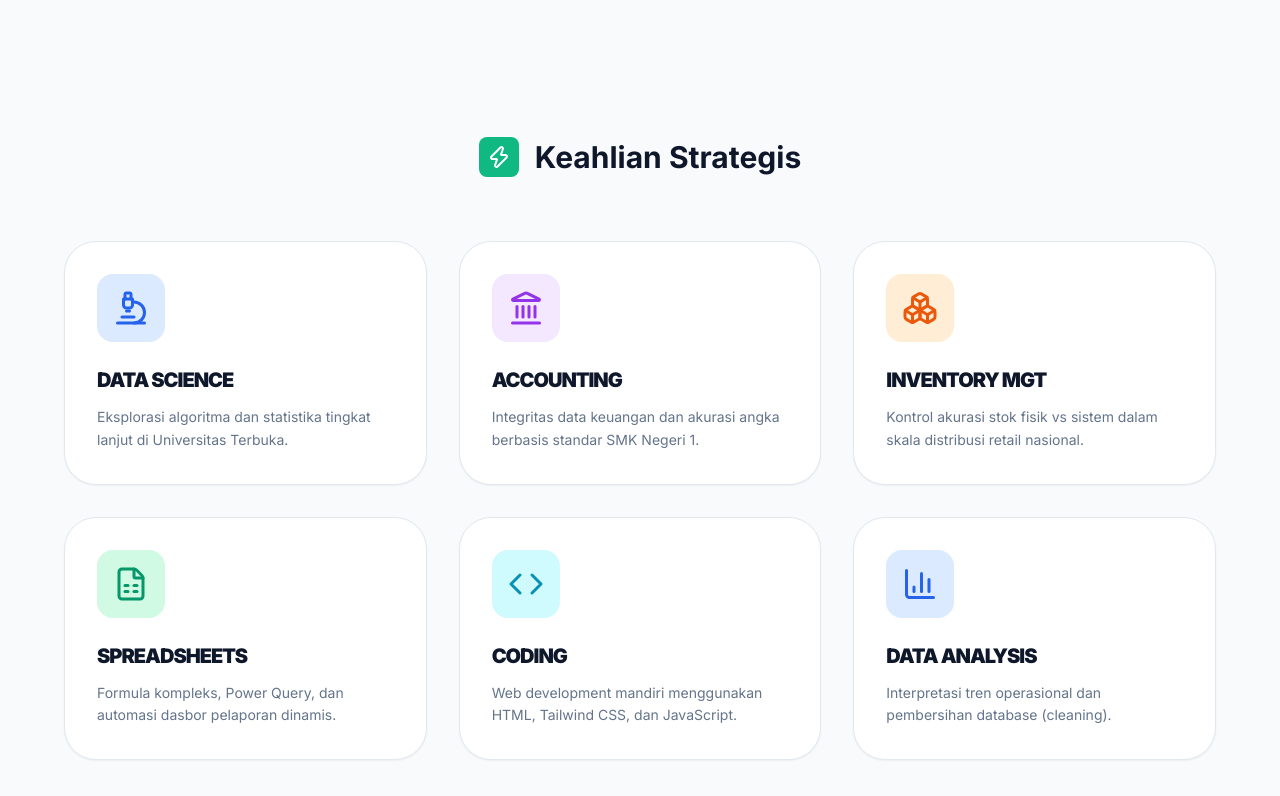
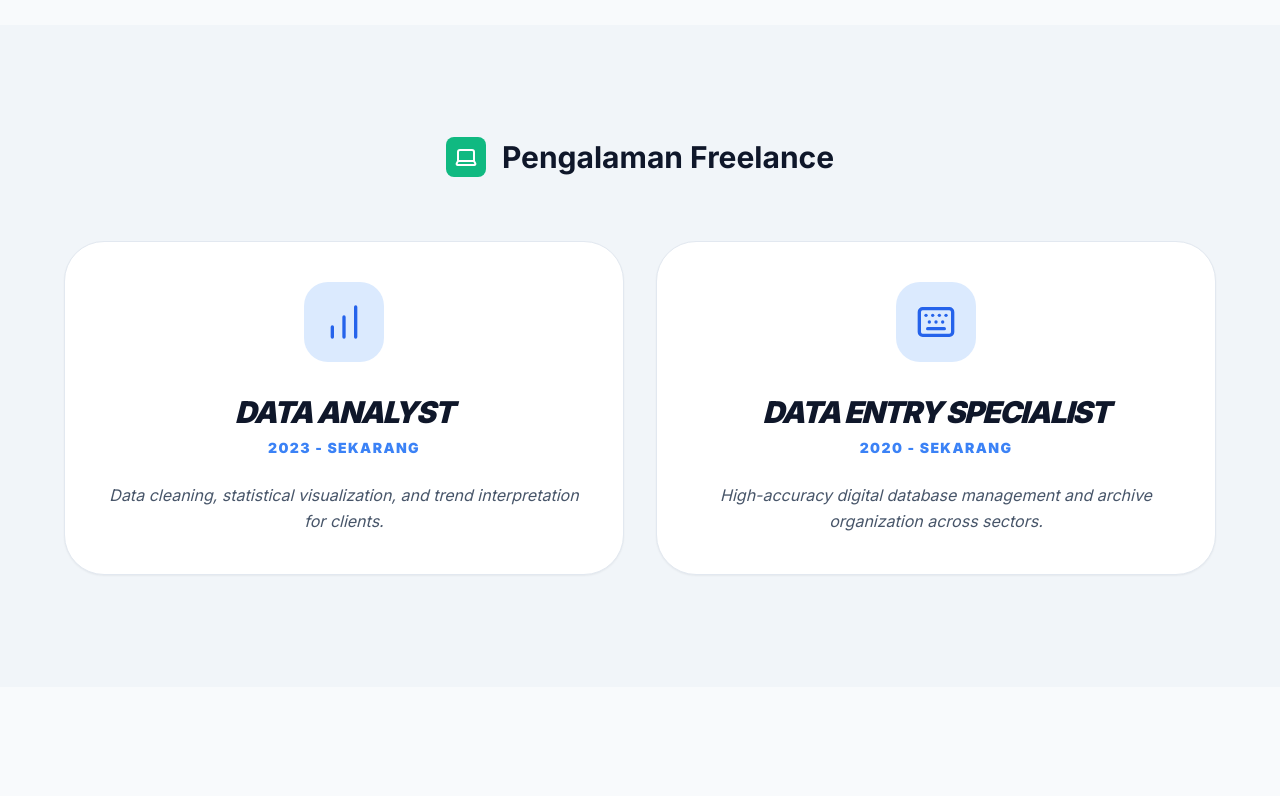
Before and after one commit to cjansouw/my-cv, a plain HTML site: page index.html in a window 1280 px wide. Shown: the part 2340-3136 px from the top of the page. Drawn offline with nearby package versions, Linux system fonts and the light colour scheme.

Commit message:
index.html

```diff
--- a/index.html
+++ b/index.html
@@ -248,7 +248,31 @@
             </div>
         </section>
 
-        <!-- Keahlian Strategis (Diperbarui sesuai Easter Egg) -->
+        <!-- Pengalaman Freelance -->
+        <section class="py-28 px-6 bg-slate-100 dark:bg-slate-900/30">
+            <div class="max-w-6xl mx-auto text-center">
+                <h2 class="text-3xl font-bold mb-16 flex items-center justify-center gap-4">
+                    <span class="p-2 bg-emerald-500 rounded-lg text-white"><i data-lucide="laptop"></i></span>
+                    <span class="lang-id">Pengalaman Freelance</span><span class="lang-en">Freelance Experience</span>
+                </h2>
+                <div class="grid md:grid-cols-2 gap-8 text-center">
+                    <div class="p-10 rounded-[2.5rem] bg-white dark:bg-slate-900 shadow-sm border border-slate-200 dark:border-slate-800 flex flex-col items-center hover:shadow-xl transition">
+                        <div class="p-5 bg-blue-100 dark:bg-blue-900/30 rounded-3xl mb-8 text-blue-600"><i data-lucide="bar-chart" class="w-10 h-10"></i></div>
+                        <h3 class="text-3xl font-black mb-2 tracking-tighter uppercase italic">Data Analyst</h3>
+                        <div class="text-blue-500 font-black mb-6 uppercase text-sm tracking-widest">2023 - Sekarang</div>
+                        <p class="text-slate-600 dark:text-slate-400 italic leading-relaxed">Data cleaning, statistical visualization, and trend interpretation for clients.</p>
+                    </div>
+                    <div class="p-10 rounded-[2.5rem] bg-white dark:bg-slate-900 shadow-sm border border-slate-200 dark:border-slate-800 flex flex-col items-center hover:shadow-xl transition">
+                        <div class="p-5 bg-blue-100 dark:bg-blue-900/30 rounded-3xl mb-8 text-blue-600"><i data-lucide="keyboard" class="w-10 h-10"></i></div>
+                        <h3 class="text-3xl font-black mb-2 tracking-tighter uppercase italic">Data Entry Specialist</h3>
+                        <div class="text-blue-500 font-black mb-6 uppercase text-sm tracking-widest">2020 - Sekarang</div>
+                        <p class="text-slate-600 dark:text-slate-400 italic leading-relaxed">High-accuracy digital database management and archive organization across sectors.</p>
+                    </div>
+                </div>
+            </div>
+        </section>
+
+        <!-- Keahlian Strategis -->
         <section id="skills" class="py-28 px-6 bg-slate-50 dark:bg-slate-950">
             <div class="max-w-6xl mx-auto text-center">
                 <h2 class="text-3xl font-bold mb-16 flex items-center justify-center gap-4 text-center">
@@ -256,47 +280,41 @@
                     <span class="lang-id">Keahlian Strategis</span><span class="lang-en">Strategic Skills</span>
                 </h2>
                 <div class="grid grid-cols-1 sm:grid-cols-2 lg:grid-cols-3 gap-8 text-left">
-                    <!-- Data Science -->
                     <div onclick="openSkillModal('science')" class="skill-card p-8 rounded-[2rem] bg-white dark:bg-slate-900 shadow-sm border border-slate-200 dark:border-slate-800">
                         <div class="p-4 bg-blue-100 dark:bg-blue-900/30 w-fit rounded-2xl mb-6 text-blue-600"><i data-lucide="microscope" class="w-9 h-9"></i></div>
-                        <h4 class="font-black text-xl mb-3 uppercase tracking-tighter">Data Science</h4>
-                        <p class="text-slate-500 text-sm leading-relaxed lang-id">Eksplorasi algoritma dan statistika tingkat lanjut di Universitas Terbuka.</p>
-                        <p class="text-slate-500 text-sm leading-relaxed lang-en">Algorithm exploration and advanced statistics at Universitas Terbuka.</p>
+                        <h4 class="font-black text-xl mb-3 uppercase tracking-tighter italic">Data Science</h4>
+                        <p class="text-slate-500 text-sm leading-relaxed lang-id">Mempelajari algoritma dan pengolahan dataset besar untuk solusi bisnis.</p>
+                        <p class="text-slate-500 text-sm leading-relaxed lang-en">Learning algorithms and big dataset processing for business solutions.</p>
                     </div>
-                    <!-- Accounting -->
                     <div onclick="openSkillModal('finance')" class="skill-card p-8 rounded-[2rem] bg-white dark:bg-slate-900 shadow-sm border border-slate-200 dark:border-slate-800">
                         <div class="p-4 bg-purple-100 dark:bg-purple-900/30 w-fit rounded-2xl mb-6 text-purple-600"><i data-lucide="landmark" class="w-9 h-9"></i></div>
-                        <h4 class="font-black text-xl mb-3 uppercase tracking-tighter">Accounting</h4>
-                        <p class="text-slate-500 text-sm leading-relaxed lang-id">Integritas data keuangan dan akurasi angka berbasis standar SMK Negeri 1.</p>
-                        <p class="text-slate-500 text-sm leading-relaxed lang-en">Financial data integrity and numerical accuracy based on vocational standards.</p>
+                        <h4 class="font-black text-xl mb-3 uppercase tracking-tighter italic">Accounting</h4>
+                        <p class="text-slate-500 text-sm leading-relaxed lang-id">Pemastian integritas angka dan kepatuhan standar laporan keuangan.</p>
+                        <p class="text-slate-500 text-sm leading-relaxed lang-en">Ensuring numerical integrity and financial reporting standards compliance.</p>
                     </div>
-                    <!-- Inventory Mgt -->
                     <div onclick="openSkillModal('inventory')" class="skill-card p-8 rounded-[2rem] bg-white dark:bg-slate-900 shadow-sm border border-slate-200 dark:border-slate-800">
                         <div class="p-4 bg-orange-100 dark:bg-orange-900/30 w-fit rounded-2xl mb-6 text-orange-600"><i data-lucide="boxes" class="w-9 h-9"></i></div>
-                        <h4 class="font-black text-xl mb-3 uppercase tracking-tighter">Inventory Mgt</h4>
-                        <p class="text-slate-500 text-sm leading-relaxed lang-id">Kontrol akurasi stok fisik vs sistem dalam skala distribusi retail nasional.</p>
-                        <p class="text-slate-500 text-sm leading-relaxed lang-en">Physical vs system stock accuracy control in national retail distribution.</p>
+                        <h4 class="font-black text-xl mb-3 uppercase tracking-tighter italic">Inventory Mgt</h4>
+                        <p class="text-slate-500 text-sm leading-relaxed lang-id">Kontrol stok fisik vs sistem dalam skala distribusi retail nasional.</p>
+                        <p class="text-slate-500 text-sm leading-relaxed lang-en">Physical vs system stock control in national retail distribution.</p>
                     </div>
-                    <!-- Spreadsheets -->
                     <div onclick="openSkillModal('spreadsheet')" class="skill-card p-8 rounded-[2rem] bg-white dark:bg-slate-900 shadow-sm border border-slate-200 dark:border-slate-800">
                         <div class="p-4 bg-emerald-100 dark:bg-emerald-900/30 w-fit rounded-2xl mb-6 text-emerald-600"><i data-lucide="file-spreadsheet" class="w-9 h-9"></i></div>
-                        <h4 class="font-black text-xl mb-3 uppercase tracking-tighter">Spreadsheets</h4>
-                        <p class="text-slate-500 text-sm leading-relaxed lang-id">Formula kompleks, Power Query, dan automasi dasbor pelaporan dinamis.</p>
-                        <p class="text-slate-500 text-sm leading-relaxed lang-en">Complex formulas, Power Query, and dynamic report dashboard automation.</p>
+                        <h4 class="font-black text-xl mb-3 uppercase tracking-tighter italic">Spreadsheets</h4>
+                        <p class="text-slate-500 text-sm leading-relaxed lang-id">Mastery Power Query dan formula kompleks untuk automasi laporan.</p>
+                        <p class="text-slate-500 text-sm leading-relaxed lang-en">Power Query mastery and complex formulas for report automation.</p>
                     </div>
-                    <!-- Coding -->
                     <div onclick="openSkillModal('coding')" class="skill-card p-8 rounded-[2rem] bg-white dark:bg-slate-900 shadow-sm border border-slate-200 dark:border-slate-800">
                         <div class="p-4 bg-cyan-100 dark:bg-cyan-900/30 w-fit rounded-2xl mb-6 text-cyan-600"><i data-lucide="code" class="w-9 h-9"></i></div>
-                        <h4 class="font-black text-xl mb-3 uppercase tracking-tighter">Coding</h4>
-                        <p class="text-slate-500 text-sm leading-relaxed lang-id">Web development mandiri menggunakan HTML, Tailwind CSS, dan JavaScript.</p>
-                        <p class="text-slate-500 text-sm leading-relaxed lang-en">Self-built web development using HTML, Tailwind CSS, and JavaScript.</p>
+                        <h4 class="font-black text-xl mb-3 uppercase tracking-tighter italic">Coding</h4>
+                        <p class="text-slate-500 text-sm leading-relaxed lang-id">Membangun antarmuka web modern menggunakan HTML, Tailwind, dan JS.</p>
+                        <p class="text-slate-500 text-sm leading-relaxed lang-en">Building modern web interfaces using HTML, Tailwind, and JS.</p>
                     </div>
-                    <!-- Analysis -->
                     <div onclick="openSkillModal('analysis')" class="skill-card p-8 rounded-[2rem] bg-white dark:bg-slate-900 shadow-sm border border-slate-200 dark:border-slate-800">
                         <div class="p-4 bg-blue-100 dark:bg-blue-900/30 w-fit rounded-2xl mb-6 text-blue-600"><i data-lucide="bar-chart-3" class="w-9 h-9"></i></div>
-                        <h4 class="font-black text-xl mb-3 uppercase tracking-tighter">Data Analysis</h4>
-                        <p class="text-slate-500 text-sm leading-relaxed lang-id">Interpretasi tren operasional dan pembersihan database (cleaning).</p>
-                        <p class="text-slate-500 text-sm leading-relaxed lang-en">Operational trend interpretation and database cleaning specialist.</p>
+                        <h4 class="font-black text-xl mb-3 uppercase tracking-tighter italic">Data Analysis</h4>
+                        <p class="text-slate-500 text-sm leading-relaxed lang-id">Pembersihan data (cleaning) dan interpretasi tren operasional.</p>
+                        <p class="text-slate-500 text-sm leading-relaxed lang-en">Data cleaning and operational trend interpretation specialist.</p>
                     </div>
                 </div>
             </div>
@@ -321,7 +339,7 @@
         </footer>
     </div>
 
-    <!-- VIEW 2: STATS DASHBOARD (Easter Egg) -->
+    <!-- VIEW 2: STATS DASHBOARD -->
     <div id="stats-view" class="hidden min-h-screen w-full bg-slate-950 text-white flex flex-col page-transition">
         <nav class="w-full px-8 py-6 border-b border-white/5 flex justify-between items-center glass-morphism sticky top-0 z-[60]">
             <div class="text-xl font-black tracking-tighter gradient-text">CJ INTEL DASHBOARD v2.0</div>
@@ -349,10 +367,10 @@
         </main>
     </div>
 
-    <!-- SKILL DETAIL MODAL -->
+    <!-- SKILL MODAL -->
     <div id="modal-overlay" class="fixed inset-0 z-[70] bg-slate-950/80 backdrop-blur-md hidden items-center justify-center p-6 no-print">
         <div class="bg-white dark:bg-slate-900 w-full max-w-xl rounded-[3rem] overflow-hidden shadow-3xl page-transition">
-            <div class="p-10">
+            <div class="p-10 text-left">
                 <div id="modal-icon-container" class="p-5 rounded-3xl shadow-lg w-fit mb-10"></div>
                 <h3 id="modal-title" class="text-4xl font-black mb-6 italic tracking-tight uppercase"></h3>
                 <div id="modal-content" class="text-slate-600 dark:text-slate-400 leading-relaxed text-lg font-medium"></div>
@@ -366,63 +384,60 @@
     <script>
         lucide.createIcons();
 
-        // Skill Modal Data - Synced with Radar Axes
+        // Skill Modal Data
         const skillData = {
             science: {
                 title: "Data Science",
                 icon: "microscope",
                 colorClass: "bg-blue-100 dark:bg-blue-900/30 text-blue-600",
-                id: `Mempelajari fondasi machine learning, pemodelan statistik, dan pengolahan dataset besar di Universitas Terbuka untuk memecahkan masalah bisnis nyata.`,
-                en: `Studying machine learning foundations, statistical modeling, and large dataset processing at Universitas Terbuka to solve real business problems.`
+                id: `Mempelajari fondasi machine learning dan pengolahan dataset besar di Universitas Terbuka untuk memecahkan masalah bisnis nyata.`,
+                en: `Studying machine learning foundations and large dataset processing at Universitas Terbuka to solve real business problems.`
             },
             finance: {
                 title: "Accounting",
                 icon: "landmark",
                 colorClass: "bg-purple-100 dark:bg-purple-900/30 text-purple-600",
-                id: `Kemampuan mengelola pembukuan, rekonsiliasi keuangan, dan pemastian integritas angka yang didapat dari latar belakang pendidikan Akuntansi formal.`,
-                en: `Ability to manage bookkeeping, financial reconciliation, and ensuring numerical integrity derived from a formal Accounting background.`
+                id: `Kemampuan mengelola pembukuan dan rekonsiliasi keuangan berdasarkan standar akuntansi industri yang presisi.`,
+                en: `Ability to manage bookkeeping and financial reconciliation based on precise industry accounting standards.`
             },
             inventory: {
                 title: "Inventory Mgt",
                 icon: "boxes",
                 colorClass: "bg-orange-100 dark:bg-orange-900/30 text-orange-600",
-                id: `Keahlian dalam manajemen siklus stok gudang (DC), koordinasi stok opname, dan meminimalkan selisih (loss) melalui sinkronisasi data fisik vs sistem.`,
-                en: `Expertise in warehouse cycle management (DC), stock counting coordination, and minimizing shrinkage (loss) through physical vs system synchronization.`
+                id: `Manajemen siklus stok barang berskala besar, koordinasi stok opname, dan sinkronisasi data fisik vs sistem di DC Indomaret.`,
+                en: `Large-scale stock cycle management, stock count coordination, and physical vs system data synchronization at Indomaret DC.`
             },
             spreadsheet: {
                 title: "Spreadsheets",
                 icon: "file-spreadsheet",
                 colorClass: "bg-emerald-100 dark:bg-emerald-900/30 text-emerald-600",
-                id: `Penguasaan Excel/Google Sheets tingkat lanjut meliputi Power Query, formula kompleks, dan pembangunan dashboard reporting otomatis yang efisien.`,
-                en: `Advanced Excel/Google Sheets mastery including Power Query, complex formulas, and building efficient automated reporting dashboards.`
+                id: `Penguasaan Excel/Sheets tingkat lanjut meliputi Power Query, formula kompleks, dan dashboard reporting otomatis.`,
+                en: `Advanced Excel/Sheets mastery including Power Query, complex formulas, and automated reporting dashboards.`
             },
             coding: {
                 title: "Coding",
                 icon: "code",
                 colorClass: "bg-cyan-100 dark:bg-cyan-900/30 text-cyan-600",
-                id: `Kemampuan membangun solusi digital berbasis web menggunakan HTML, Tailwind CSS, dan JavaScript. Portfolio ini dibangun secara mandiri menggunakan kode murni.`,
-                en: `Ability to build web-based digital solutions using HTML, Tailwind CSS, and JavaScript. This portfolio was built independently using pure code.`
+                id: `Kemampuan membangun solusi digital web menggunakan HTML, Tailwind CSS, dan JS. Portfolio ini dibangun secara mandiri.`,
+                en: `Ability to build web digital solutions using HTML, Tailwind CSS, and JS. This portfolio was built independently.`
             },
             analysis: {
                 title: "Data Analysis",
                 icon: "bar-chart-3",
                 colorClass: "bg-blue-100 dark:bg-blue-900/30 text-blue-600",
-                id: `Melakukan ekstraksi informasi dari data operasional mentah, pembersihan data (cleaning), serta visualisasi tren untuk membantu pengambilan keputusan.`,
-                en: `Extracting information from raw operational data, performing data cleaning, and visualizing trends to support decision-making.`
+                id: `Ekstraksi informasi dari data operasional mentah, pembersihan data (cleaning), serta visualisasi tren pengambilan keputusan.`,
+                en: `Extracting information from raw operational data, data cleaning, and visualizing decision-making trends.`
             }
         };
 
-        // Live Clock & Dynamic Greeting Engine
+        // Live Clock & Greeting
         function updateClock() {
             const now = new Date();
             const hour = now.getHours();
             const lang = document.documentElement.getAttribute('lang') || 'id';
 
-            const timeString = now.toLocaleTimeString('id-ID', { hour12: false, hour: '2-digit', minute: '2-digit', second: '2-digit' });
-            document.getElementById('live-time').innerText = timeString;
-
-            const options = { weekday: 'long', year: 'numeric', month: 'long', day: 'numeric' };
-            document.getElementById('live-date').innerText = now.toLocaleDateString(lang === 'id' ? 'id-ID' : 'en-US', options);
+            document.getElementById('live-time').innerText = now.toLocaleTimeString('id-ID', { hour12: false, hour: '2-digit', minute: '2-digit', second: '2-digit' });
+            document.getElementById('live-date').innerText = now.toLocaleDateString(lang === 'id' ? 'id-ID' : 'en-US', { weekday: 'long', year: 'numeric', month: 'long', day: 'numeric' });
 
             let greetId = ""; let greetEn = "";
             if (hour >= 4 && hour < 11) { greetId = "Selamat Pagi"; greetEn = "Good Morning"; }
@@ -461,7 +476,7 @@
                 data: {
                     labels: ['Data Science', 'Accounting', 'Inventory Mgt', 'Spreadsheets', 'Coding', 'Analysis'],
                     datasets: [{
-                        label: 'CJ Skill Profile',
+                        label: 'Profile',
                         data: [75, 90, 96, 94, 80, 88],
                         fill: true,
                         backgroundColor: 'rgba(59, 130, 246, 0.2)',
@@ -508,13 +523,11 @@
             document.getElementById('modal-overlay').classList.remove('flex');
         }
 
-        // Logic Toggle
+        // Toggles
         document.getElementById('theme-toggle').addEventListener('click', () => {
-            const html = document.documentElement;
-            html.classList.toggle('dark');
-            localStorage.setItem('theme', html.classList.contains('dark') ? 'dark' : 'light');
-            const themeIcon = document.getElementById('theme-icon');
-            themeIcon.setAttribute('data-lucide', html.classList.contains('dark') ? 'sun' : 'moon');
+            document.documentElement.classList.toggle('dark');
+            localStorage.setItem('theme', document.documentElement.classList.contains('dark') ? 'dark' : 'light');
+            document.getElementById('theme-icon').setAttribute('data-lucide', document.documentElement.classList.contains('dark') ? 'sun' : 'moon');
             lucide.createIcons();
         });
 
@@ -533,8 +546,7 @@
             }
             const savedLang = localStorage.getItem('lang');
             if (savedLang) document.documentElement.setAttribute('lang', savedLang);
-            const themeIcon = document.getElementById('theme-icon');
-            themeIcon.setAttribute('data-lucide', document.documentElement.classList.contains('dark') ? 'sun' : 'moon');
+            document.getElementById('theme-icon').setAttribute('data-lucide', document.documentElement.classList.contains('dark') ? 'sun' : 'moon');
             lucide.createIcons();
         });
     </script>
```
